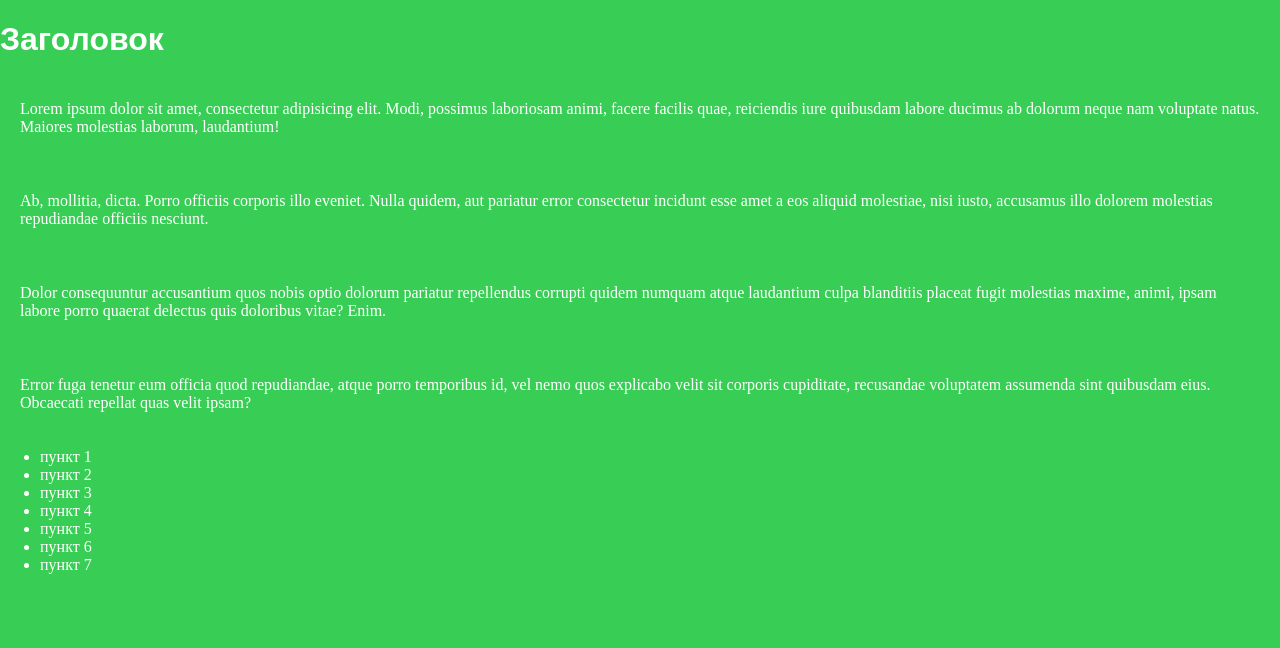
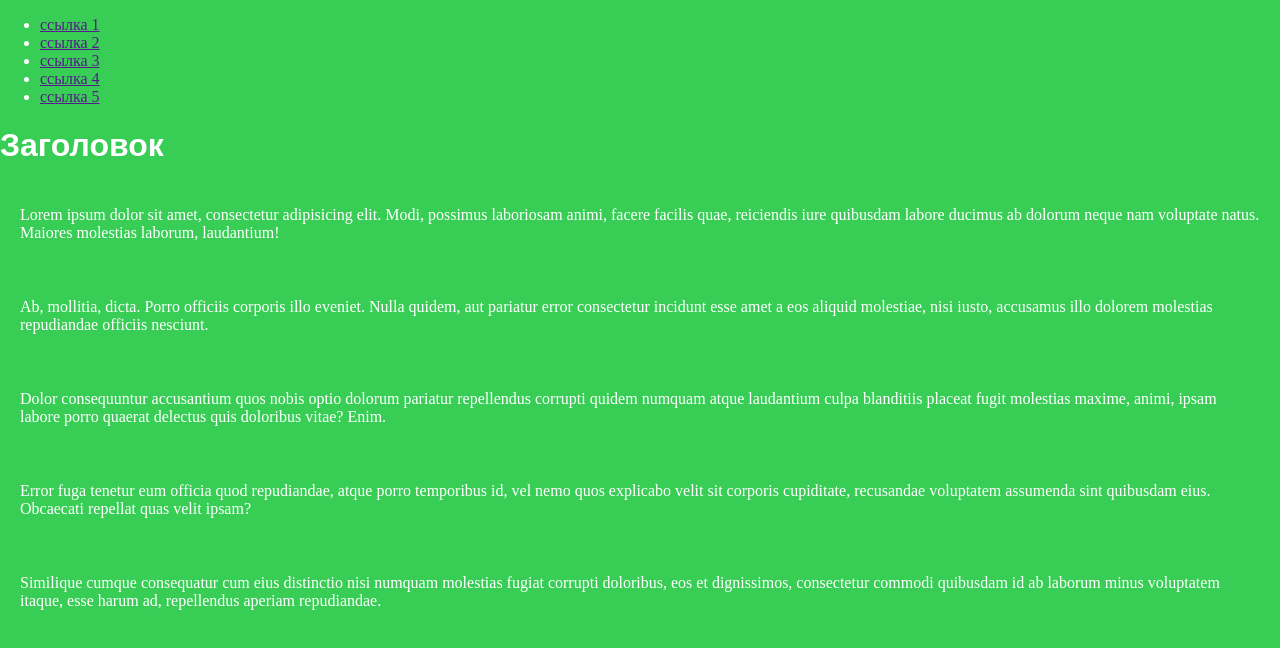
Before and after one commit to eliiva/auto, a plain HTML site: page index.html in a window 1280 px wide. Drawn offline with Linux system fonts and the light colour scheme.

Commit message:
Add menu

```diff
--- a/index.html
+++ b/index.html
@@ -6,19 +6,22 @@
     <link rel="stylesheet" href="css/main.css">
 </head>
 <body>
+   <header class="main-header">
+       <nav class="navi">
+           <ul class="menu">
+               <li><a href="">ссылка 1</a></li>
+               <li><a href="">ссылка 2</a></li>
+               <li><a href="">ссылка 3</a></li>
+               <li><a href="">ссылка 4</a></li>
+               <li><a href="">ссылка 5</a></li>
+           </ul>
+       </nav>
+   </header>
     <h1>Заголовок</h1>
     <p>Lorem ipsum dolor sit amet, consectetur adipisicing elit. Modi, possimus laboriosam animi, facere facilis quae, reiciendis iure quibusdam labore ducimus ab dolorum neque nam voluptate natus. Maiores molestias laborum, laudantium!</p>
     <p>Ab, mollitia, dicta. Porro officiis corporis illo eveniet. Nulla quidem, aut pariatur error consectetur incidunt esse amet a eos aliquid molestiae, nisi iusto, accusamus illo dolorem molestias repudiandae officiis nesciunt.</p>
     <p>Dolor consequuntur accusantium quos nobis optio dolorum pariatur repellendus corrupti quidem numquam atque laudantium culpa blanditiis placeat fugit molestias maxime, animi, ipsam labore porro quaerat delectus quis doloribus vitae? Enim.</p>
     <p>Error fuga tenetur eum officia quod repudiandae, atque porro temporibus id, vel nemo quos explicabo velit sit corporis cupiditate, recusandae voluptatem assumenda sint quibusdam eius. Obcaecati repellat quas velit ipsam?</p>
-    <ul class="list">
-        <li>пункт 1</li>
-        <li>пункт 2</li>
-        <li>пункт 3</li>
-        <li>пункт 4</li>
-        <li>пункт 5</li>
-        <li>пункт 6</li>
-        <li>пункт 7</li>
-    </ul>
+    <p>Similique cumque consequatur cum eius distinctio nisi numquam molestias fugiat corrupti doloribus, eos et dignissimos, consectetur commodi quibusdam id ab laborum minus voluptatem itaque, esse harum ad, repellendus aperiam repudiandae.</p>
 </body>
 </html>
```
